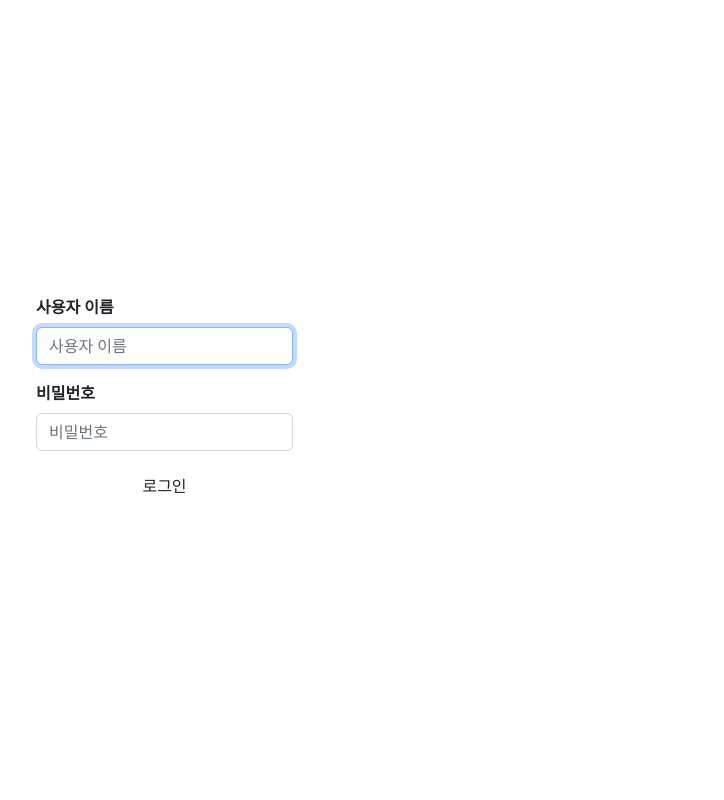
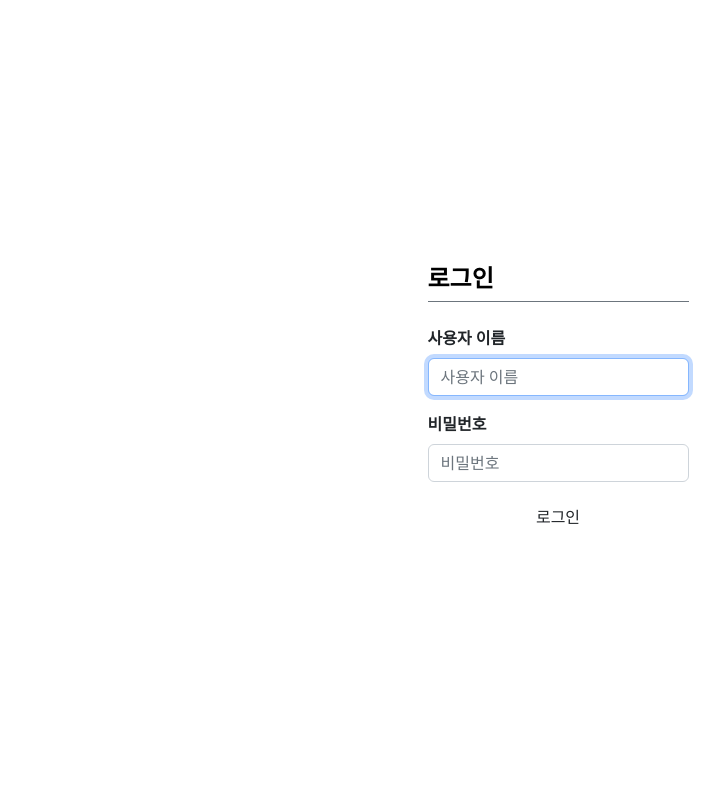
Before and after one commit to avocad06/KDT-PJT03, a Django app: page /accounts/login/ in a window 1280 px wide. Shown: the whole page, without its empty margins (82-806 px from the left). Run offline with Django 3.2, Linux system fonts and the light colour scheme; some libraries are stand-ins or nearby versions.

Commit message:
function: login

```diff
--- a/accounts/templates/accounts/login.html
+++ b/accounts/templates/accounts/login.html
@@ -1,7 +1,12 @@
 {% extends 'base.html' %}
 {% load django_bootstrap5 %}
 {% block content %}
+
+  <div class="w-25">
     <form action="" method="POST" class="fw-bold">
+      <div class="h4 pb-2 mb-4 text-black fw-bold border-bottom border-secondary">
+        로그인
+      </div>
       {% csrf_token %}
       {% bootstrap_form forms %}
       <div class="text-end d-grid">
@@ -9,4 +14,5 @@
       </div>
     </form>
   </div>
+</div>
 {% endblock %}
--- a/accounts/views.py
+++ b/accounts/views.py
@@ -42,6 +42,6 @@ def login(request):
         forms = AuthenticationForm()
 
     context = {
-        "forms" : forms
+        "forms" : forms,
     }
     return render(request, "accounts/login.html", context)
--- a/templates/base.html
+++ b/templates/base.html
@@ -12,7 +12,7 @@
   </head>
 
   <body>
-    <div class="container p-5 d-flex align-items-center" style="height: 100vh">
+    <div class="container p-5 d-flex align-items-center justify-content-center" style="height: 100vh">
       {% block content %}{% endblock %}
     </div>
     <!-- JavaScript Bundle with Popper -->
```
Lines whose indentation alone changed are shown as unchanged.
